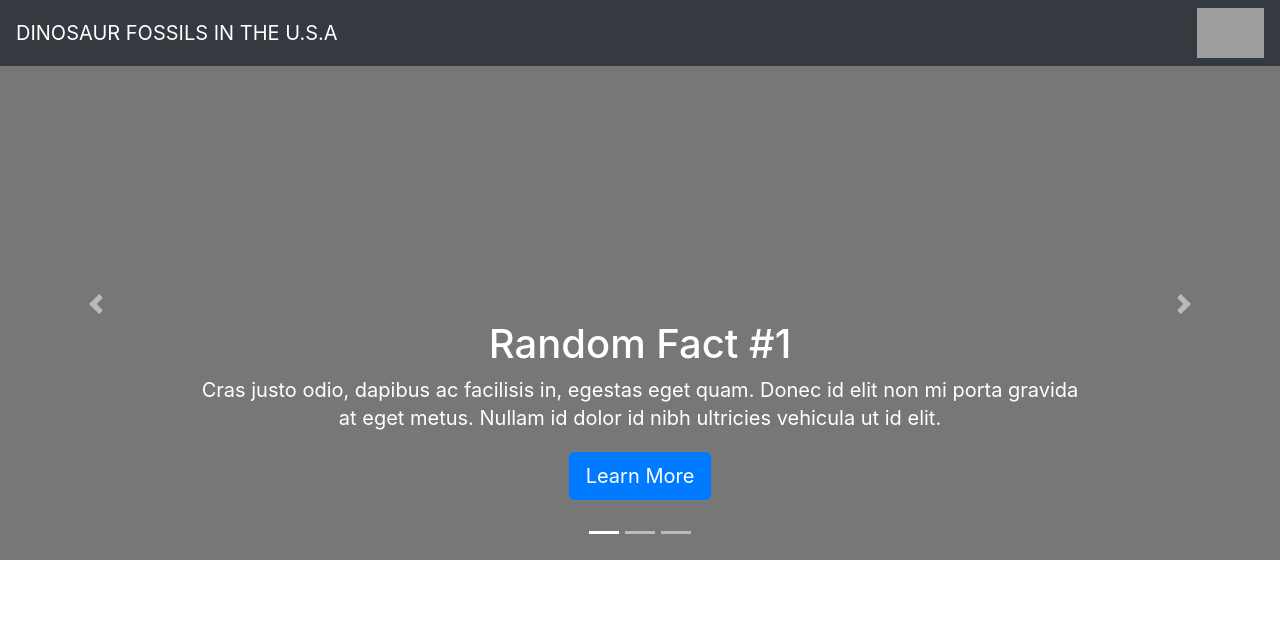
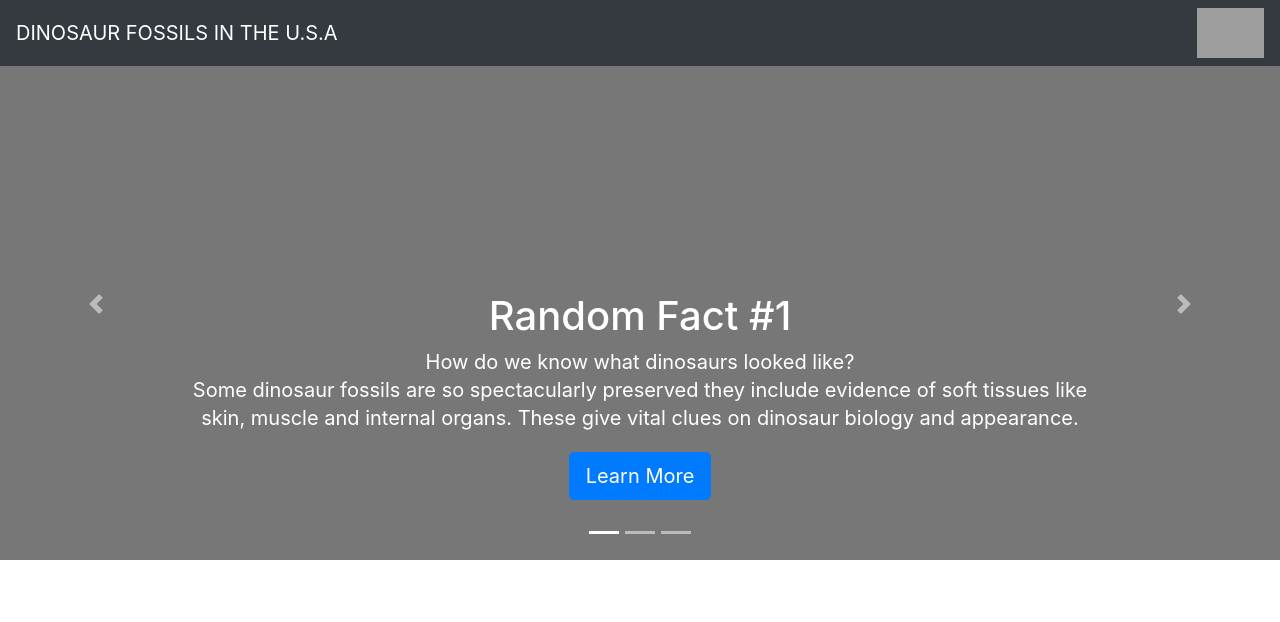
Before and after one commit to Ainash-Toleu/Dinosaur_Fossils_In_The_USA, a Flask app: page / in a window 1280 px wide. Shown: the top 622 px of the page. Run offline with Flask 2, Linux system fonts and the light colour scheme; data that the repository does not hold is empty; some libraries are stand-ins or nearby versions; grey boxes are pictures that could not be loaded.

Commit message:
added dinosaur facts

```diff
--- a/templates/index.html
+++ b/templates/index.html
@@ -53,8 +53,8 @@
             <div class="container">
               <div class="carousel-caption">
                 <h1>Random Fact #1</h1>
-                <p>Cras justo odio, dapibus ac facilisis in, egestas eget quam. Donec id elit non mi porta gravida at eget metus. Nullam id dolor id nibh ultricies vehicula ut id elit.</p>
-                <p><a class="btn btn-lg btn-primary" href="#" role="button">Learn More</a></p>
+                <p>How do we know what dinosaurs looked like? <br> Some dinosaur fossils are so spectacularly preserved they include evidence of soft tissues like skin, muscle and internal organs. These give vital clues on dinosaur biology and appearance.</p>
+                <p><a class="btn btn-lg btn-primary" href="https://www.nhm.ac.uk/discover/what-can-scientists-learn-about-dinosaurs-and-how.html" target="_blank" role="button">Learn More</a></p>
               </div>
             </div>
           </div>
@@ -63,8 +63,8 @@
             <div class="container">
               <div class="carousel-caption">
                 <h1>Random Fact #2</h1>
-                <p>Cras justo odio, dapibus ac facilisis in, egestas eget quam. Donec id elit non mi porta gravida at eget metus. Nullam id dolor id nibh ultricies vehicula ut id elit.</p>
-                <p><a class="btn btn-lg btn-primary" href="#" role="button">Learn more</a></p>
+                <p>The word dinosaur comes from the Greek language and means ‘terrible lizard’. </p>
+                <p><a class="btn btn-lg btn-primary" href="https://www.sciencekids.co.nz/sciencefacts/dinosaurs.html" target="_blank" role="button">Learn more</a></p>
               </div>
             </div>
           </div>
@@ -73,8 +73,8 @@
             <div class="container">
               <div class="carousel-caption">
                 <h1>Random Fact #3</h1>
-                <p>Cras justo odio, dapibus ac facilisis in, egestas eget quam. Donec id elit non mi porta gravida at eget metus. Nullam id dolor id nibh ultricies vehicula ut id elit.</p>
-                <p><a class="btn btn-lg btn-primary" href="#" role="button">Learn More</a></p>
+                <p>Dinosaurs are a group of reptiles that have lived on Earth for about 245 million years.</p>
+                <p><a class="btn btn-lg btn-primary" href="https://www.amnh.org/dinosaurs/dinosaur-facts" target="_blank" role="button">Learn More</a></p>
               </div>
             </div>
           </div>
```
